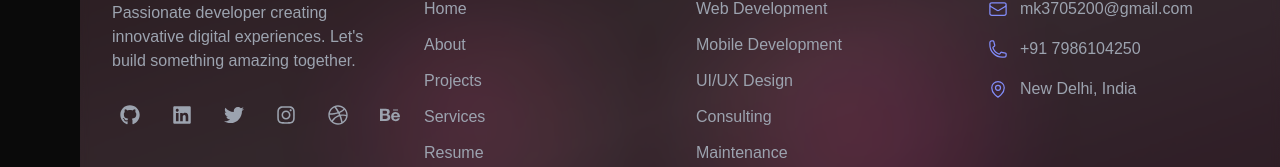
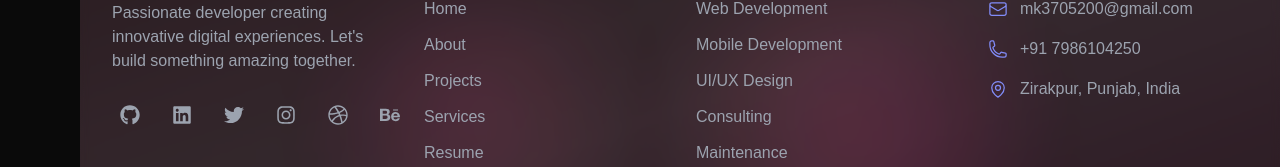
Before and after one commit to Mo-hit99/Mohit_PortFolio, a React (Vite) app: page / in a window 1280 px wide. Shown: the part 1303-1470 px from the top of the page. Built offline with nearby package versions, Linux system fonts and the light colour scheme; a web font is replaced by a local one.

Commit message:
fix address in footer

```diff
--- a/src/Components/Footer.jsx
+++ b/src/Components/Footer.jsx
@@ -139,7 +139,7 @@ export default function Footer() {
                 </div>
                 <div className="flex items-center text-gray-400 hover:text-white transition-colors duration-300">
                   <MapPinIcon className="w-5 h-5 mr-3 text-indigo-400 flex-shrink-0" />
-                  <span className="text-sm sm:text-base">New Delhi, India</span>
+                  <span className="text-sm sm:text-base">Zirakpur, Punjab, India</span>
                 </div>
               </div>
             </div>
```
